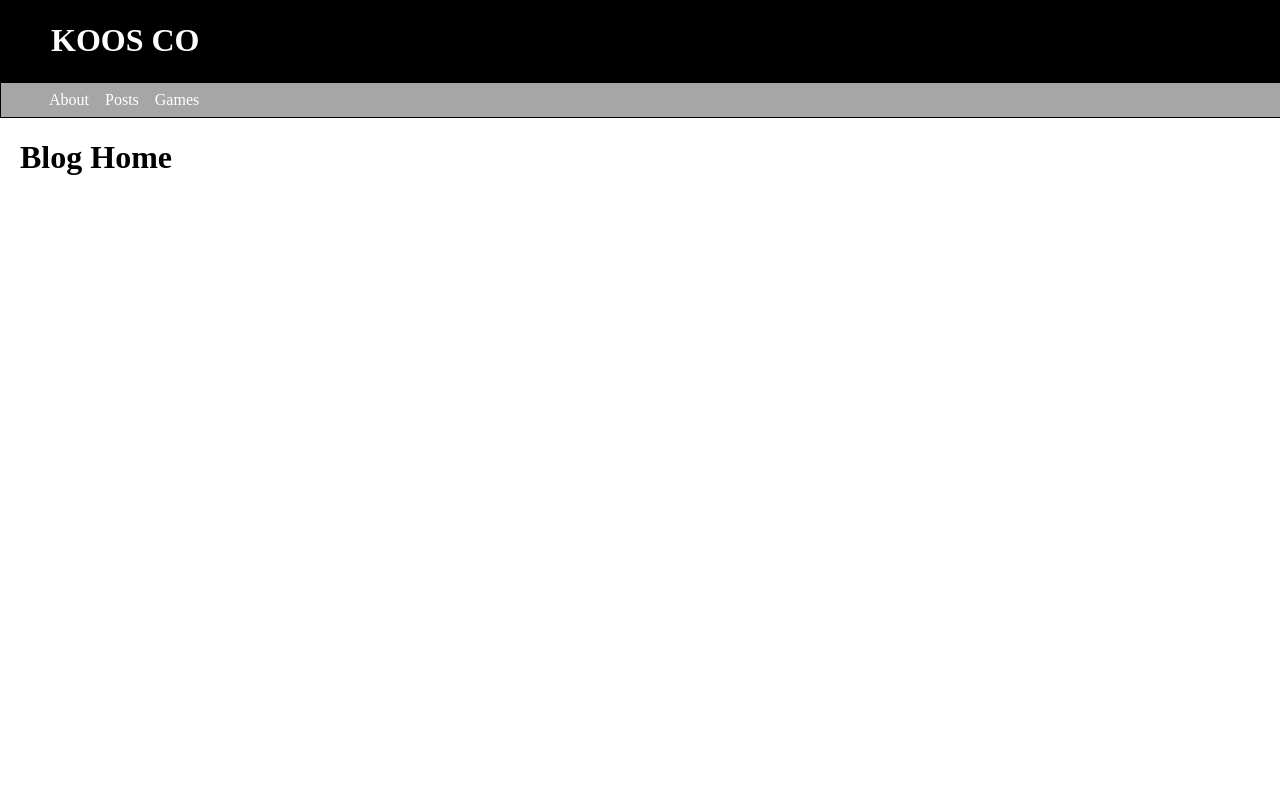
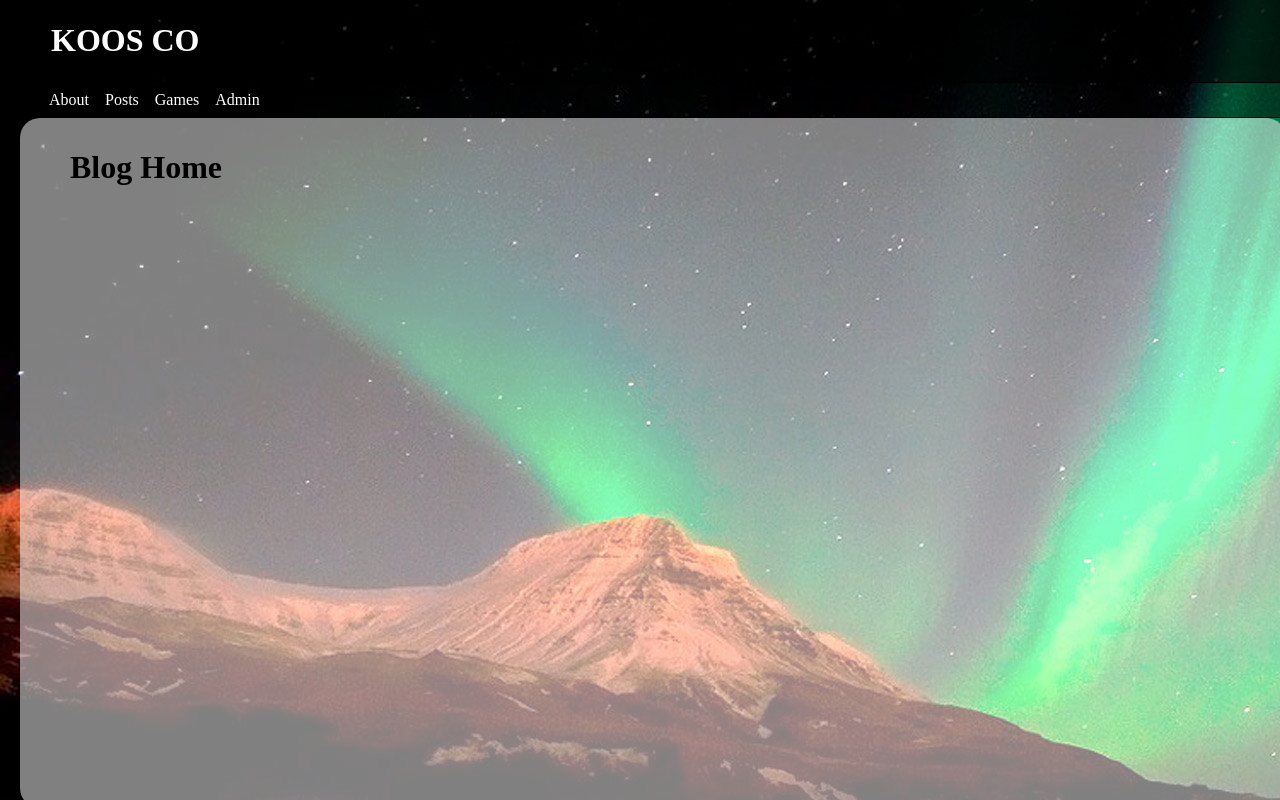
Before and after one commit to kth321/blog_app, a Django app: page / in a window 1280 px wide; the page is wider, and only the part inside the window is pictured. Run offline with Django 3.2, Linux system fonts and the light colour scheme.

Commit message:
change static file url and make background-image for base.html

```diff
--- a/Blogsite/Blogsite/settings.py
+++ b/Blogsite/Blogsite/settings.py
@@ -122,9 +122,8 @@ USE_TZ = True
 
 STATIC_URL = '/static/'
 STATICFILES_DIRS = [
-    ('blog', os.path.join(BASE_DIR, 'static'), ),
+    os.path.join(BASE_DIR, 'static')
 ]
-# STATIC_ROOT = os.path.join(BASE_DIR, 'static')
 
 MEDIA_URL = '/media/'
 MEDIA_ROOT = os.path.join(BASE_DIR, 'media')
--- a/Blogsite/Blogsite/urls.py
+++ b/Blogsite/Blogsite/urls.py
@@ -13,6 +13,8 @@ Including another URLconf
     1. Import the include() function: from django.urls import include, path
     2. Add a URL to urlpatterns:  path('blog/', include('blog.urls'))
 """
+from django.conf import settings
+from django.conf.urls.static import static
 from django.contrib import admin
 from django.urls import path, include
 from . import views
@@ -22,3 +24,5 @@ urlpatterns = [
     path('', views.HomeView.as_view(), name='home'),
     path('blog/', include('blog.urls')),
 ]
+
+urlpatterns += static(settings.STATIC_URL, document_root=settings.STATIC_ROOT)
--- a/Blogsite/blog/static/css/main_style.css
+++ /dev/null
@@ -1,39 +0,0 @@
-body{
-    margin: 0px;
-}
-#blog-head-div{
-    background-color: black;
-    padding: 1px;
-}
-#blog-head{
-    text-align: left;
-    margin-left: 50px;
-    color: white;
-}
-#blog-head-a{
-    text-decoration: none;
-}
-.nav-container{
-    list-style-type:none;
-    border: solid 1px;
-    width: 100%;
-    display: flex;
-    flex-direction: row;
-    top: 0px;
-    margin: 0px;
-    padding: 0x;
-    background-color: rgb(0, 0, 0, 0.35);
-}
-.nav-item{
-    padding: 8px;
-    cursor: pointer;
-}
-.nav-item-a{
-    text-decoration: none;
-    text-align: center;
-    color: white;
-}
-
-.main-content{
-    margin-left: 20px;
-}
--- a/Blogsite/static/css/main_style.css
+++ b/Blogsite/static/css/main_style.css
@@ -2,7 +2,7 @@ body{
     margin: 0px;
 }
 #blog-head-div{
-    background-color: black;
+    background-color: rgb(0,0,0,0.8);
     padding: 1px;
 }
 #blog-head{
@@ -13,6 +13,18 @@ body{
 #blog-head-a{
     text-decoration: none;
 }
+.wall-paper{
+    background: url(../image/wall_paper.jpg);
+    height: 100%;
+    width: 100%;
+    left: 0;
+    right: 0;
+    top: 0;
+    bottom: 0;
+    margin: auto;
+    position: fixed;
+
+}
 .nav-container{
     list-style-type:none;
     border: solid 1px;
@@ -22,7 +34,7 @@ body{
     top: 0px;
     margin: 0px;
     padding: 0x;
-    background-color: rgb(0, 0, 0, 0.35);
+    background-color: rgb(0, 0, 0, 0.5);
 }
 .nav-item{
     padding: 8px;
@@ -33,7 +45,13 @@ body{
     text-align: center;
     color: white;
 }
-
 .main-content{
     margin-left: 20px;
+    padding-top: 10px;
+    padding-left: 50px;
+    width: 95%;
+    height: 85%;
+    border-radius: 20px;
+    background-color: rgb(255, 255, 255, 0.5);
+    position: fixed;
 }
--- a/Blogsite/templates/base.html
+++ b/Blogsite/templates/base.html
@@ -7,6 +7,7 @@
         <link rel="stylesheet" href="/static/css/main_style.css">
     </head>
     <body>
+        <div class="wall-paper">
             <div id="blog-head-div">
                 <a href="/" id="blog-head-a"><h1 id="blog-head">KOOS CO</h1></a>
             </div>
@@ -15,11 +16,13 @@
                     <li class="nav-item"><a href="#" class="nav-item-a">About</a></li>
                     <li class="nav-item"><a href="{% url 'blog:post_list' %}" class="nav-item-a">Posts</a></li>
                     <li class="nav-item"><a href="#" class="nav-item-a">Games</a></li>
+                    <li class="nav-item"><a href="/admin" class="nav-item-a" target="_blank">Admin</a></li>
                 </ul>
             </div>
             <div class="main-content">
                 {% block content %}
                 {% endblock content %}
             </div>
+        </div>
     </body>
 </html>
```
Also changed, not shown: Blogsite/static/image/wall_paper.jpg (added). Lines whose indentation alone changed are shown as unchanged.
